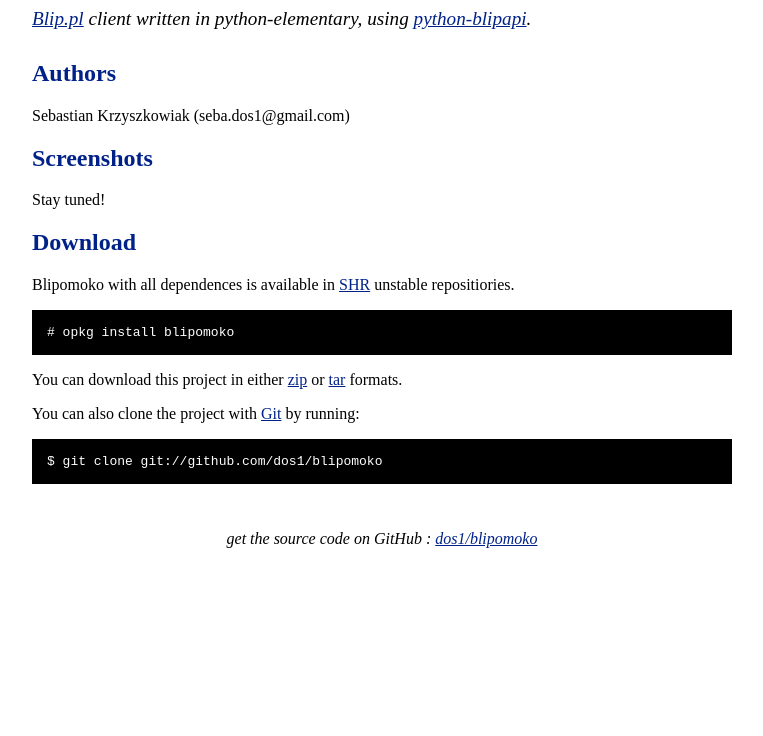
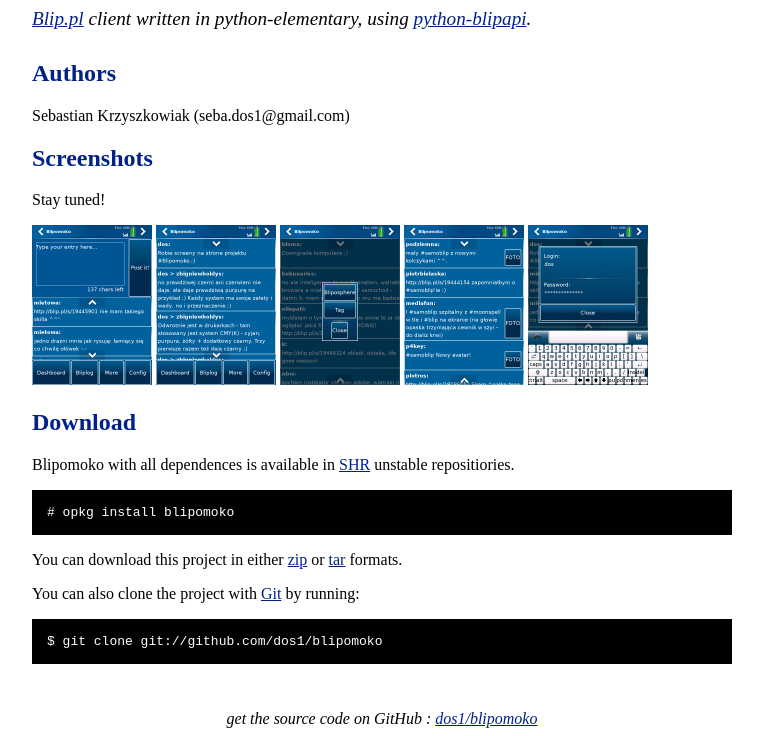
Before and after one commit to dos1/blipomoko, a plain HTML site: page index.html in a window 1280 px wide. Shown: the part 133-869 px from the top of the page, without its empty margins (258-1021 px from the left). Before the commit the page ends 800 px from the top, so only its background shows below. Drawn offline with Linux system fonts and the light colour scheme.

Commit message:
Insert screenies on webpage

```diff
--- a/index.html
+++ b/index.html
@@ -54,7 +54,11 @@
 
     <h2>Screenshots</h2>
 <p>Stay tuned! </p>
-
+<a href="screen1.png"><img src="screen1.png" width="120" /></a>
+<a href="screen2.png"><img src="screen2.png" width="120" /></a>
+<a href="screen3.png"><img src="screen3.png" width="120" /></a>
+<a href="screen4.png"><img src="screen4.png" width="120" /></a>
+<a href="screen5.png"><img src="screen5.png" width="120" /></a>
 
     <h2>Download</h2>
     <p>
```
